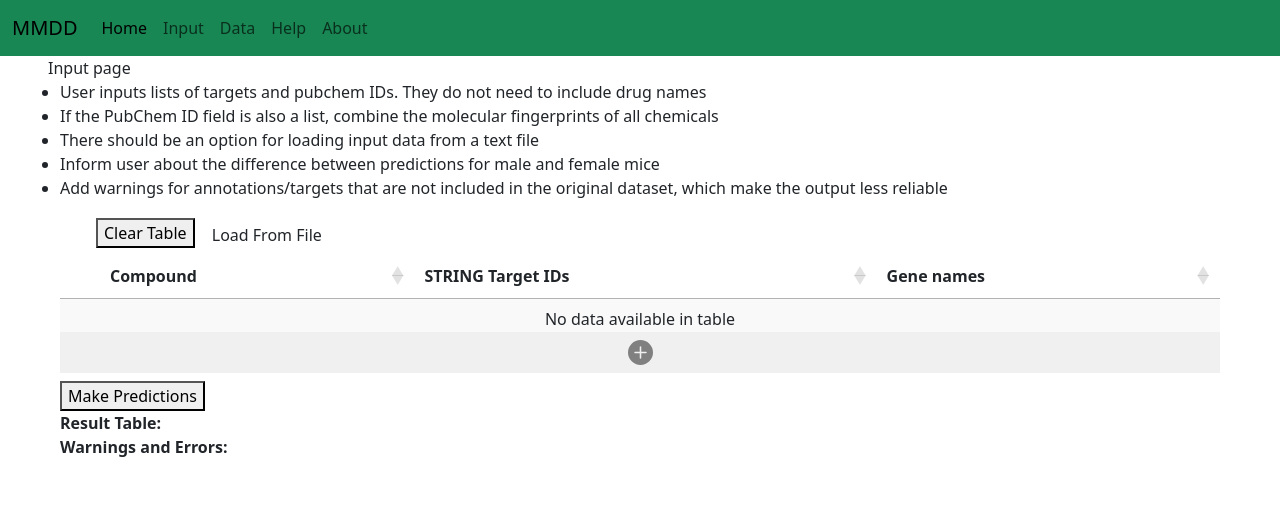
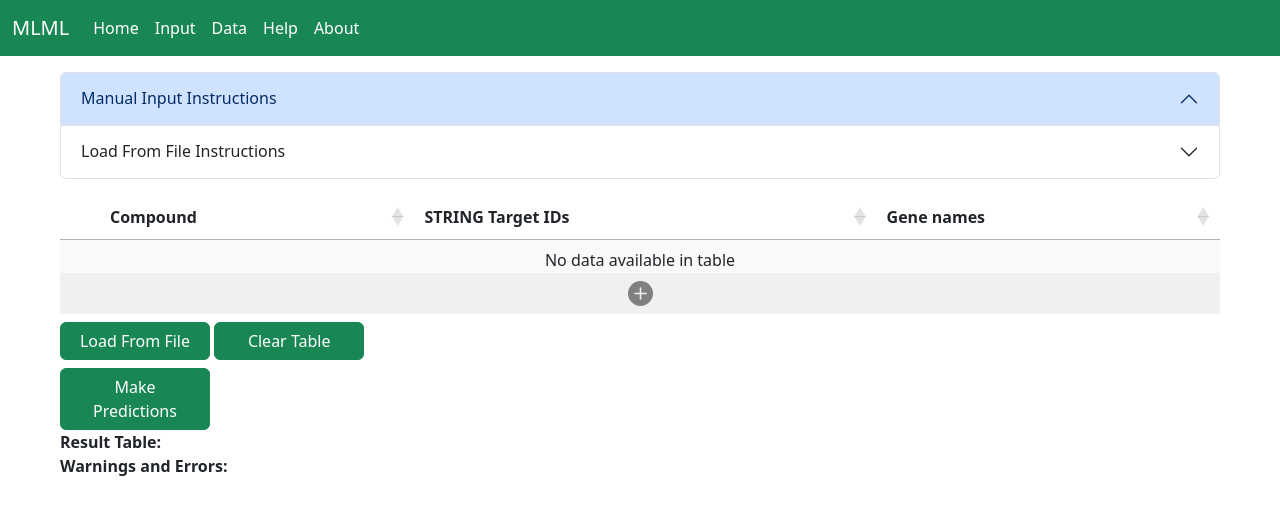
Before and after one commit to caioedurib/lodprime_source, a Flask app: page /input/ in a window 1280 px wide. Shown: the top 515 px of the page. Run offline with Flask 3, Linux system fonts and the light colour scheme; parts of the project's set-up code (start-up, migrations or seed data) failed here and were passed over; some libraries are stand-ins or nearby versions.

Commit message:
Design polish started

```diff
--- a/static/style.css
+++ b/static/style.css
@@ -5,6 +5,14 @@
 
 #table_input tr:hover .bi-x-circle-fill {
     visibility: visible;
+}
+
+.navbar a {
+    color: white;
+}
+
+.inputpagebtn {
+width:150px;
 }
 
 #addRow {
--- a/static/tablegen.js
+++ b/static/tablegen.js
@@ -83,17 +83,18 @@ function InputTable_MakePredictions(){
         result = JSON.parse(data);
         var resultTable = "<table class='display dataTable'>";
         var printdetailedResults = "<b>"
-        resultTable += "<tr><th>Compound</th><th>STRING Target IDs</th><th>Gene names</th><th>Valid Targets</th><th>M_Prediction</th><th>F_Prediction</th></tr>";
+        //resultTable += "<tr><th>Compound</th><th>STRING Target IDs</th><th>Gene names</th><th>Valid Targets</th><th>Male Pos-class likelihood %</th><th>Female Pos-class likelihood %</th></tr>";
+        resultTable += "<tr><th>Compound</th><th>Valid Targets</th><th>Male Pos-class likelihood</th><th>Female Pos-class likelihood</th></tr>";
 
         for(let i=0; i<result.length;i++){
             resultTable += '<tr><td>' + result[i]["compound"] + '</td>';
-            resultTable += '<td>' + result[i]["str_ids"] + '</td>';
-            resultTable += '<td>' + result[i]["gene_names"] + '</td>';
+            //resultTable += '<td>' + result[i]["str_ids"] + '</td>';
+            //resultTable += '<td>' + result[i]["gene_names"] + '</td>';
             resultTable += '<td>' + result[i]["target_number"] + '</td>';
             predictionColor = getColor(result[i]["m_prediction"]/100)
-            resultTable += `<td style="background-color: ${predictionColor}">` + result[i]["m_prediction"] + '</td>';
+            resultTable += `<td style="background-color: ${predictionColor}">` + result[i]["m_prediction"] + '%</td>';
             predictionColor = getColor(result[i]["f_prediction"]/100)
-            resultTable += `<td style="background-color: ${predictionColor}">` + result[i]["f_prediction"] + '</td></tr>';
+            resultTable += `<td style="background-color: ${predictionColor}">` + result[i]["f_prediction"] + '%</td></tr>';
             if(result[i]["detailed_results"] != ""){
                 printdetailedResults += result[i]["detailed_results"] +'<br>';
             }
@@ -144,6 +145,7 @@ function loadTable() {
 }
 
 function InputTable_LoadFromFile(fileInput) {
+    InputTable_ClearTable();
     // Identify the file path
     let file = fileInput.files[0];
 
@@ -160,7 +162,11 @@ function InputTable_LoadFromFile(fileInput) {
             console.log("String IDs: " + tabs[1]);
             console.log("Gene Names: " + tabs[2]);
             console.log("----");
+            tabs[1] = tabs[1].replaceAll("\"",""); //if loading from .tsv file, Excel may have added quotations
+            tabs[2] = tabs[2].replaceAll("\"",""); //if loading from .tsv file, Excel may have added quotations
+            InputTable_AddRow(tabs[0], tabs[1], tabs[2]);
         }
+        saveTable();
     });
 
     // Read the file, trigger the "load" listener.
--- a/templates/base.html
+++ b/templates/base.html
@@ -3,8 +3,7 @@
 <head>
     <meta charset="UTF-8">
     <meta name="viewport" content="width=device-width, initial-scale=1">
-    <title>MMDD</title>
-    <!-- TODO: host bootstrap locally -->
+    <title>MLML</title>
     <link href="https://cdn.jsdelivr.net/npm/bootstrap@5.3.3/dist/css/bootstrap.min.css" rel="stylesheet"
           integrity="sha384-QWTKZyjpPEjISv5WaRU9OFeRpok6YctnYmDr5pNlyT2bRjXh0JMhjY6hW+ALEwIH" crossorigin="anonymous">
     <script src="https://cdn.jsdelivr.net/npm/bootstrap@5.3.3/dist/js/bootstrap.bundle.min.js"
@@ -18,8 +17,8 @@
 <body>
 <header>
     <nav class="navbar navbar-expand-lg" style="background-color:#198754">
-        <div class="container-fluid">
-            <a class="navbar-brand" href="#">MMDD</a>
+        <div class="container-fluid" id="topnavbar">
+            <a class="navbar-brand" href="#">MLML</a>
             <button class="navbar-toggler" type="button" data-bs-toggle="collapse"
                     data-bs-target="#navbarSupportedContent" aria-controls="navbarSupportedContent"
                     aria-expanded="false" aria-label="Toggle navigation">
@@ -28,7 +27,7 @@
             <div class="collapse navbar-collapse" id="navbarSupportedContent">
                 <ul class="navbar-nav me-auto mb-2 mb-lg-0">
                     <li class="nav-item">
-                        <a class="nav-link active" aria-current="page" href="/">Home</a>
+                        <a class="nav-link" aria-current="page" href="/">Home</a>
                     </li>
                     <li class="nav-item">
                         <a class="nav-link" href="/input">Input</a>
--- a/templates/input.html
+++ b/templates/input.html
@@ -38,23 +38,51 @@
 {% endblock %}
 
 {% block body %}
-<div class="row px-5">
-    Input page
-    <ul>
-        <li>User inputs lists of targets and pubchem IDs. They do not need to include drug names</li>
-        <li>If the PubChem ID field is also a list, combine the molecular fingerprints of all chemicals</li>
-        <li>There should be an option for loading input data from a text file</li>
-        <li>Inform user about the difference between predictions for male and female mice</li>
-        <li>Add warnings for annotations/targets that are not included in the original dataset, which make the output less reliable</li>
-    </ul>
+<div class="row px-5 pt-3 pb-3">
+    <div class="accordion" id="accordionExample">
+      <div class="accordion-item">
+        <h2 class="accordion-header">
+          <button class="accordion-button" type="button" data-bs-toggle="collapse" data-bs-target="#collapseOne" aria-expanded="true" aria-controls="collapseOne">
+            Manual Input Instructions
+          </button>
+        </h2>
+        <div id="collapseOne" class="accordion-collapse collapse">
+          <div class="accordion-body">
+            <ul>
+                <li>Click the + button on the input table below to create new lines</li>
+                <li>For each line, fill in the required information (name and protein targets) about the compounds you want the models to make a prediction about:</li>
+                <li>Protein targets may be represented by their STRING Target IDs (e.g.: 9606.ENSP00000345659) or by their names (e.g.: CA7, for the same protein);</li>
+                <li>Our models are trained on annotations from human proteins, so the inputs must be human protein targets;</li>
+                <li>Clicking the Make Predictions button will load a result table with the number of valid targets (those with annotations in our source data) and the prediction results for male and female mice.</li>
+            </ul>
+          </div>
+        </div>
+      </div>
+      <div class="accordion-item">
+        <h2 class="accordion-header">
+          <button class="accordion-button collapsed" type="button" data-bs-toggle="collapse" data-bs-target="#collapseTwo" aria-expanded="false" aria-controls="collapseTwo">
+            Load From File Instructions
+          </button>
+        </h2>
+        <div id="collapseTwo" class="accordion-collapse collapse">
+          <div class="accordion-body">
+                <ul>
+                    <li>Prepare a .txt file where each line corresponds to an entry for a compound;</li>
+                    <li>Each line should have 3 tab-separated values: The compound's name (tab) a comma-separated list of STRING IDs (tab) a comma-separated list of gene names</li>
+                    <li>Any element of the line can be left blank, as long as the tabs are present.</li>
+                    <li>Our models are trained on annotations from human proteins, so the inputs must be human protein targets;</li>
+                    <li>Clicking the Make Predictions button will load a result table with the number of valid targets (those with annotations in our source data) and the prediction results for male and female mice.</li>
+                </ul>
+          </div>
+        </div>
+      </div>
+    </div>
 </div>
 
 <div class="row px-5">
     <div class="row px-5">
         <div class="column">
-            <button onclick="InputTable_ClearTable()">Clear Table</button>
-                <label for="file-selector" class="btn">Load From File</label>
-                <input type="file" style="display:none" id="file-selector" onchange="InputTable_LoadFromFile(this)">
+
 
         </div>
         <div class="column -6">
@@ -84,20 +112,20 @@
 
 <div class="row px-5">
         <div class="column">
-            <button onclick="InputTable_MakePredictions()">Make Predictions</button>
+            <label for="file-selector" class="btn btn-success inputpagebtn">Load From File</label>
+            <input type="file" style="display:none" id="file-selector" onchange="InputTable_LoadFromFile(this)">
+            <button class="btn btn-success inputpagebtn ml-5" onclick="InputTable_ClearTable()">Clear Table</button> <br>
+            <button class="btn btn-success inputpagebtn mt-2" onclick="InputTable_MakePredictions()">Make Predictions</button>
         </div>
-        <div class="column -6">
-        </div>
-    <!-- <h1>{{ request.form['Compound_Name'] }}</h1> -->
 </div>
 
-<div class="row px-5">
+<div class="row px-5 mx-20">
     <b>Result Table:</b>
     <div id="result">
 
     </div>
     <div class="column">
-        <button id="Btn_DetailedPredictionsFile" onclick="InputTable_ExportTable()" hidden>Detailed Results File</button>
+        <button class="btn btn-success inputpagebtn" id="Btn_DetailedPredictionsFile" onclick="InputTable_ExportTable()" hidden>Export TSV</button>
     </div>
     <b>Warnings and Errors:</b>
     <div id="detailed_results">
```
Also changed, not shown: templates/about.html (+12 -9 lines), templates/help.html (+10 -5 lines), templates/home.html (+11 -5 lines).
